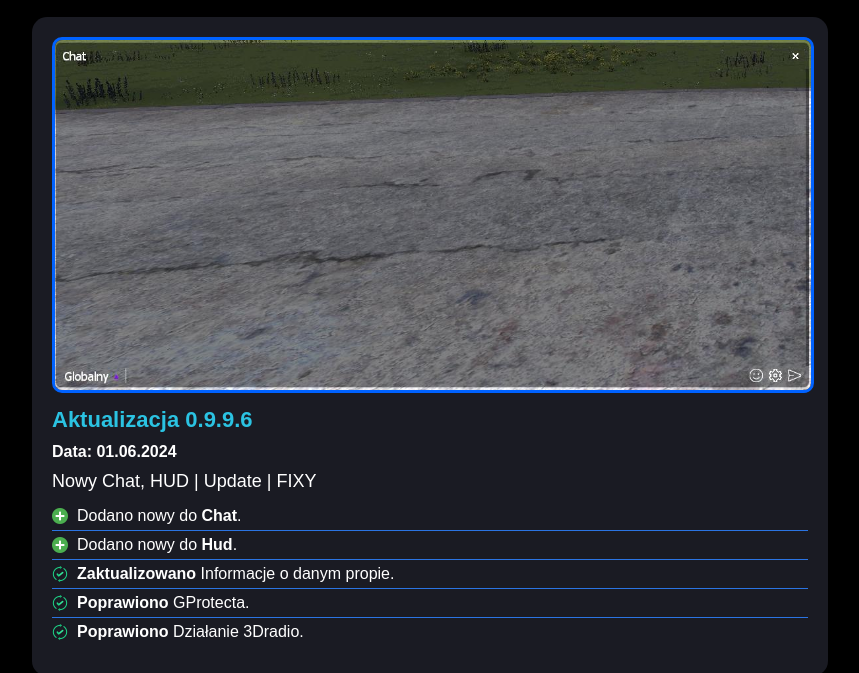
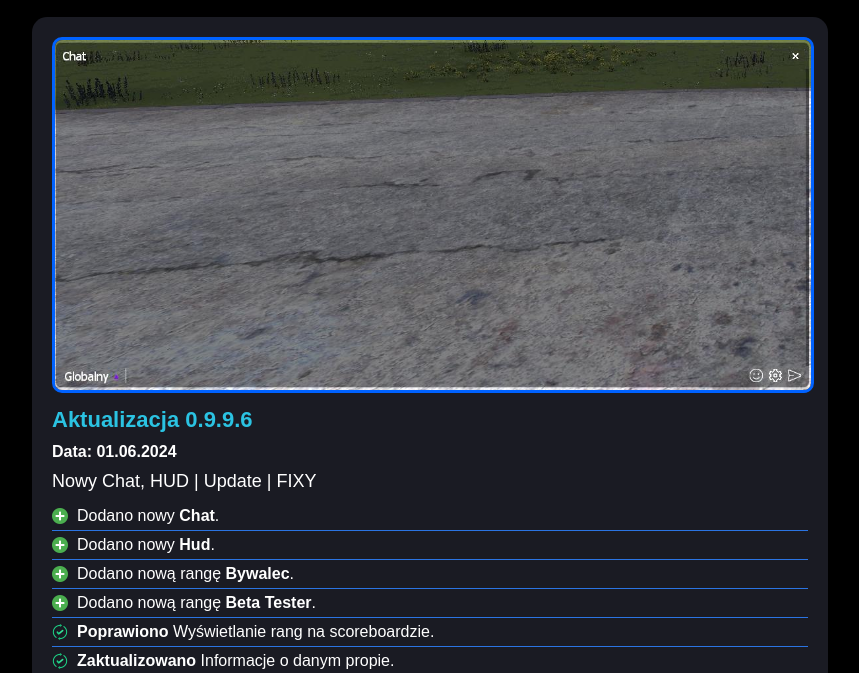
Before and after one commit to Yasaiek/MajsterowniaSandboxChangeLog, a plain HTML site: page index.html in a window 1280 px wide. Shown: the part 263-936 px from the top of the page, without its empty margins (210-1069 px from the left). Drawn offline with Linux system fonts and the light colour scheme.

Commit message:
Update index.html

```diff
--- a/index.html
+++ b/index.html
@@ -23,8 +23,11 @@
                 <p class="update-date"><b>Data: 01.06.2024</b></p>
                 <p class="update-summary">Nowy Chat, HUD | Update | FIXY </p>
                 <ul class="update-details">
-                    <li class="added">Dodano nowy do <b>Chat</b>.</li>
-                    <li class="added">Dodano nowy do <b>Hud</b>.</li>
+                    <li class="added">Dodano nowy <b>Chat</b>.</li>
+                    <li class="added">Dodano nowy <b>Hud</b>.</li>
+                    <li class="added">Dodano nową rangę <b>Bywalec</b>.</li>
+                    <li class="added">Dodano nową rangę <b>Beta Tester</b>.</li>
+                    <li class="updated"><b>Poprawiono</b> Wyświetlanie rang na scoreboardzie.</li>
                     <li class="updated"><b>Zaktualizowano</b> Informacje o danym propie.</li>
                     <li class="updated"><b>Poprawiono</b> GProtecta.</li>
                     <li class="updated"><b>Poprawiono</b> Działanie 3Dradio.</li>
```
